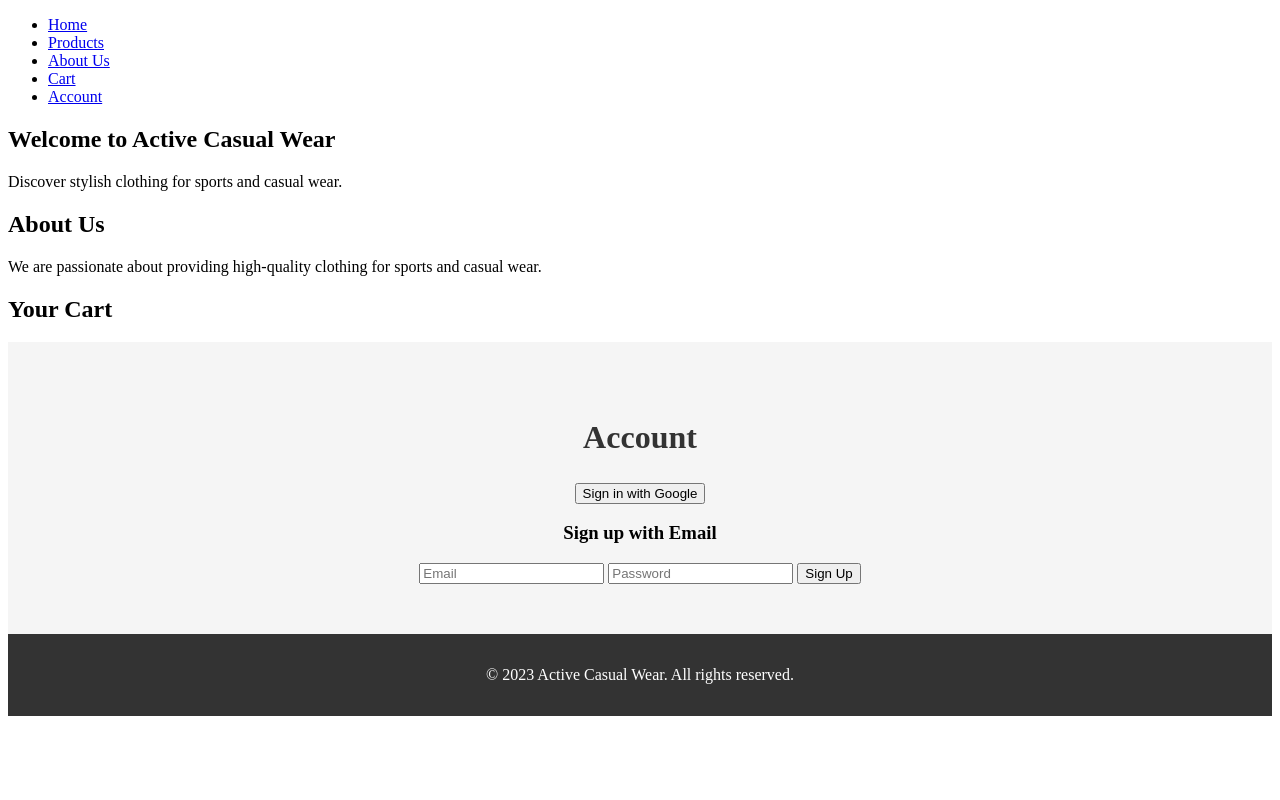
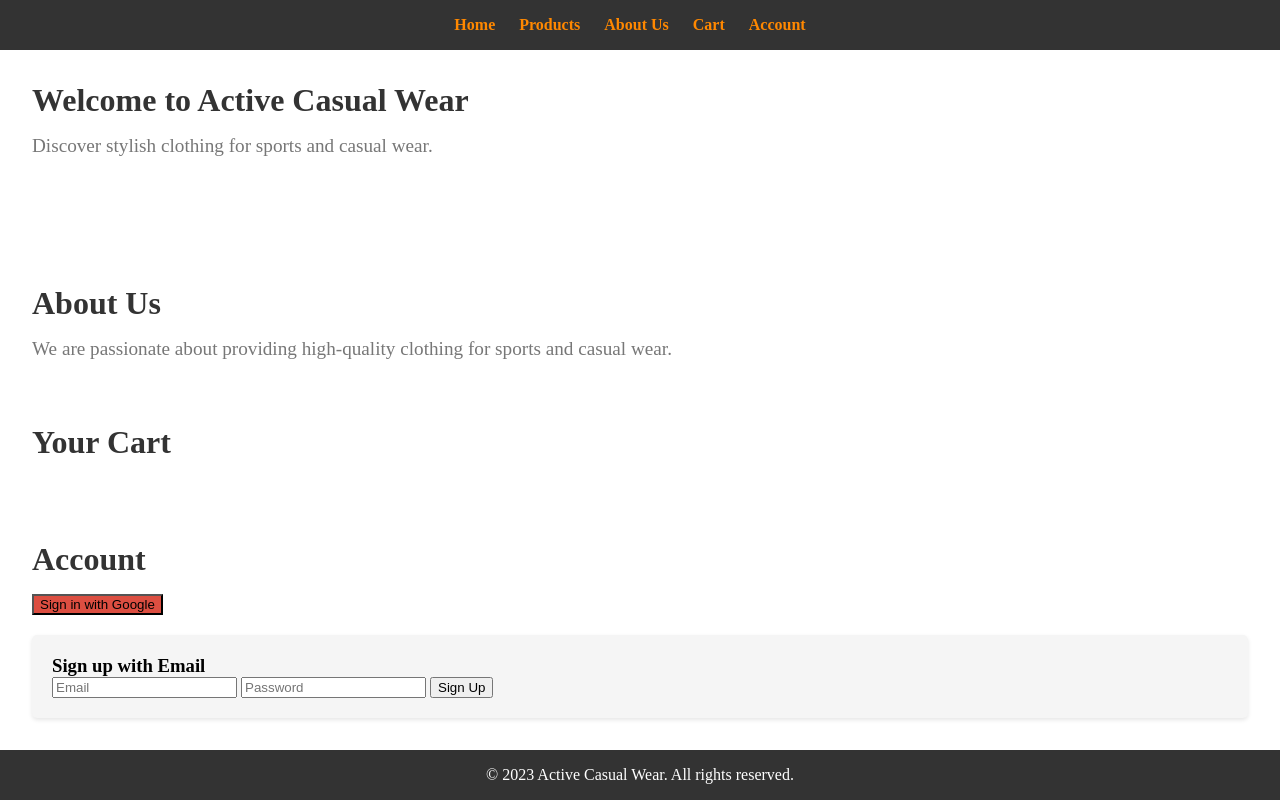
Before and after one commit to VozifiiX/ActiveCasualWear, a plain HTML site: page index.html in a window 1280 px wide. Drawn offline with Linux system fonts and the light colour scheme; files whose address does not match are found by name.

Commit message:
Update styles.css

```diff
--- a/styles.css
+++ b/styles.css
@@ -1,26 +1,70 @@
-/* styles.css */
-/* ... (previous CSS content) ... */
-
-/* Styling for account section */
-#account {
-    text-align: center;
-    padding: 50px;
-    background-color: #f5f5f5;
+/* Reset default margin and padding */
+body, h1, h2, h3, p, ul, li {
+    margin: 0;
+    padding: 0;
 }
 
-#account h2 {
+/* Basic styling for header and navigation */
+header {
+    background-color: #333;
+    color: #fff;
+    text-align: center;
+    padding: 1rem;
+}
+
+nav ul {
+    list-style: none;
+}
+
+nav ul li {
+    display: inline;
+    margin-right: 20px;
+}
+
+nav ul li a {
+    color: #ff8800; /* Orange color */
+    text-decoration: none;
+    font-weight: bold;
+}
+
+/* Styling for sections */
+section {
+    padding: 2rem;
+}
+
+section h2 {
     font-size: 2rem;
     color: #333;
+    margin-bottom: 1rem;
 }
 
-#account p {
-    margin-top: 20px;
+section p {
+    font-size: 1.2rem;
     color: #777;
 }
 
-#account .btn {
-    background-color: #ff8800;
+/* Styling for buttons */
+.btn {
+    display: inline-block;
+    padding: 10px 20px;
+    background-color: #ff8800; /* Orange color */
     color: #fff;
+    text-decoration: none;
+    margin-top: 10px;
+    border-radius: 5px;
+    cursor: pointer;
+}
+
+.btn-google {
+    background-color: #dc4e41; /* Google Red */
+}
+
+.email-signup {
+    margin-top: 20px;
+    padding: 20px;
+    background-color: #f5f5f5;
+    border-radius: 5px;
+    box-shadow: 0 2px 4px rgba(0, 0, 0, 0.1);
 }
 
 /* Styling for footer */
@@ -30,39 +74,3 @@ footer {
     text-align: center;
     padding: 1rem;
 }
-
-/* ... (any additional styles) ... */
-/* styles.css */
-/* ... (previous CSS content) ... */
-
-/* Styling for account section */
-#account {
-    text-align: center;
-    padding: 50px;
-    background-color: #f5f5f5;
-}
-
-#account h2 {
-    font-size: 2rem;
-    color: #333;
-}
-
-#account p {
-    margin-top: 20px;
-    color: #777;
-}
-
-#account .btn {
-    background-color: #ff8800;
-    color: #fff;
-}
-
-/* Styling for footer */
-footer {
-    background-color: #333;
-    color: #fff;
-    text-align: center;
-    padding: 1rem;
-}
-
-/* ... (any additional styles) ... */
```
